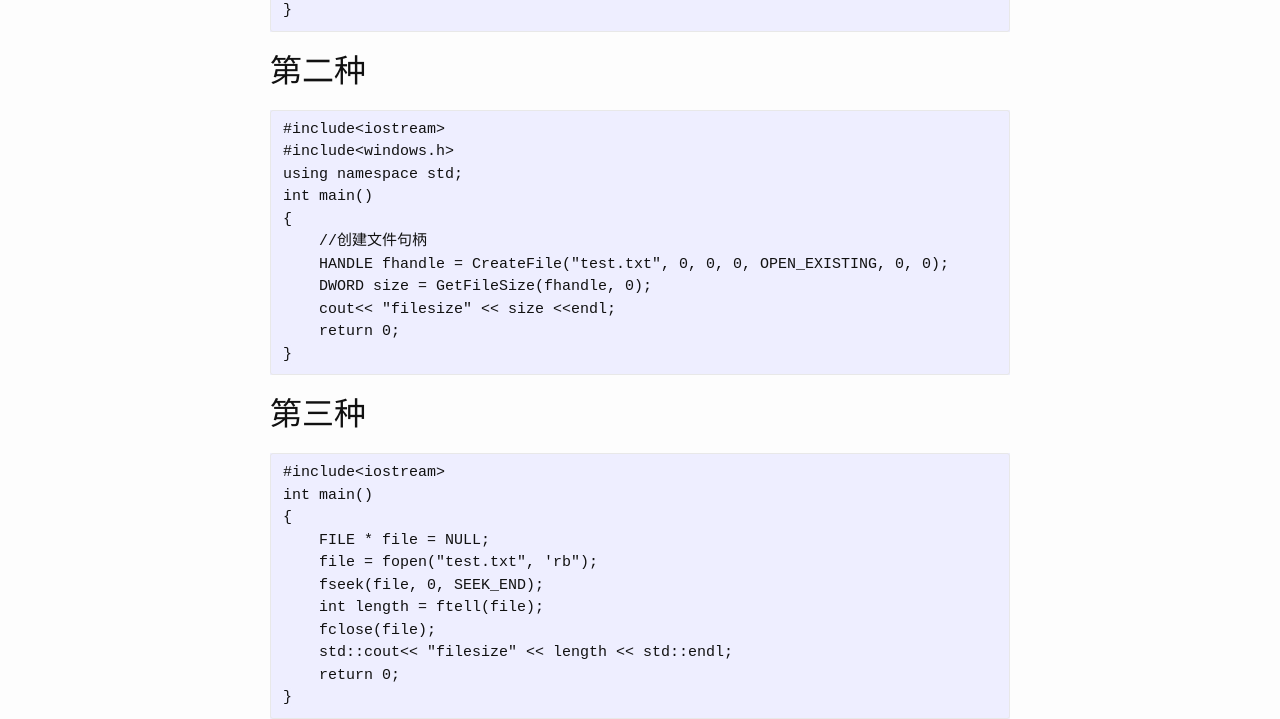
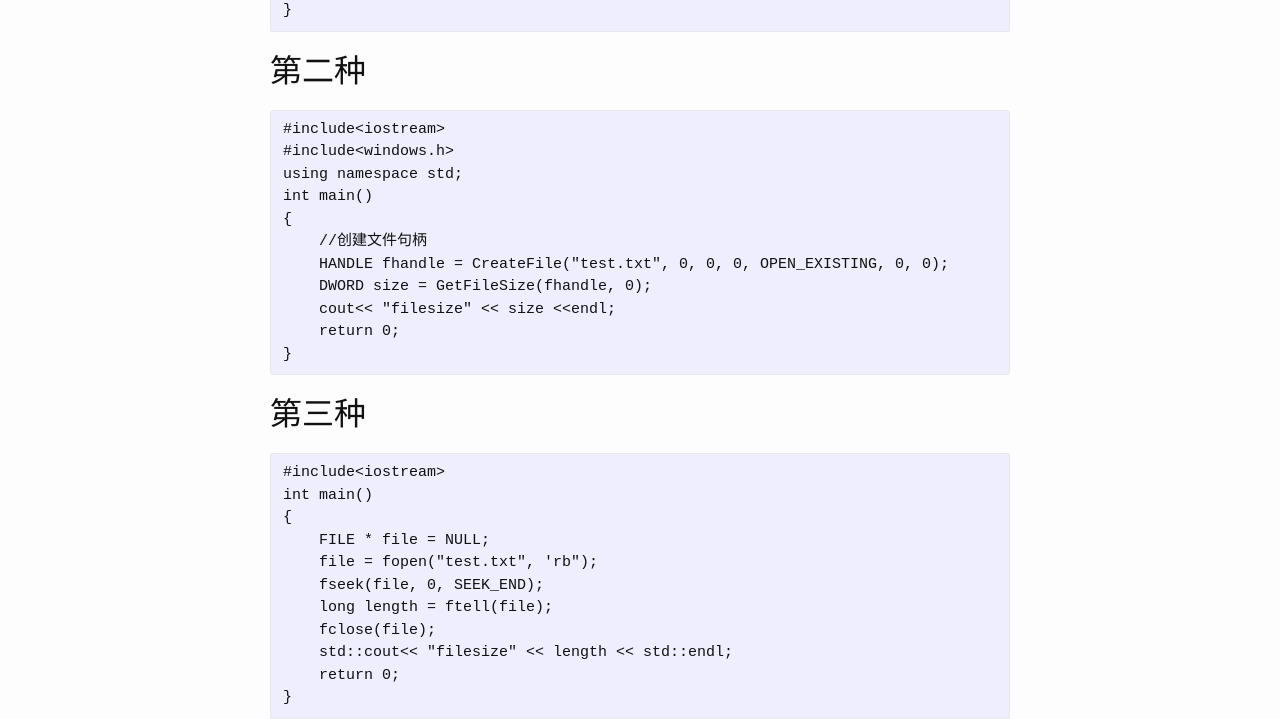
Before and after one commit to huyongde/huyongde.github.io, a Jekyll site: the page built from _posts/2015-11-24-cplusplus-getfilesize.md, in a window 1280 px wide. Shown: the part 593-1312 px from the top of the page. Built offline with Jekyll 4.4.1, drawn with Linux system fonts in a browser that asks for light colours; Markdown is read by kramdown in place of the engine named in the settings.

Commit message:
highlight code

````diff
--- a/_posts/2015-11-24-cplusplus-getfilesize.md
+++ b/_posts/2015-11-24-cplusplus-getfilesize.md
@@ -26,7 +26,7 @@
 
 ##第二种
 
-```
+{% highlight cplusplus %}
 #include<iostream>
 #include<windows.h>
 using namespace std;
@@ -38,7 +38,7 @@
     cout<< "filesize" << size <<endl;
     return 0;
 }
-```
+{% endhighlight %}
 
 ##第三种
 
@@ -49,7 +49,7 @@
     FILE * file = NULL;
     file = fopen("test.txt", 'rb");
     fseek(file, 0, SEEK_END);
-    int length = ftell(file);
+    long length = ftell(file);
     fclose(file);
     std::cout<< "filesize" << length << std::endl;
     return 0;
````
Also changed, not shown: _posts/2015-11-23-jekyll-learn.md (+1 -1 lines).
